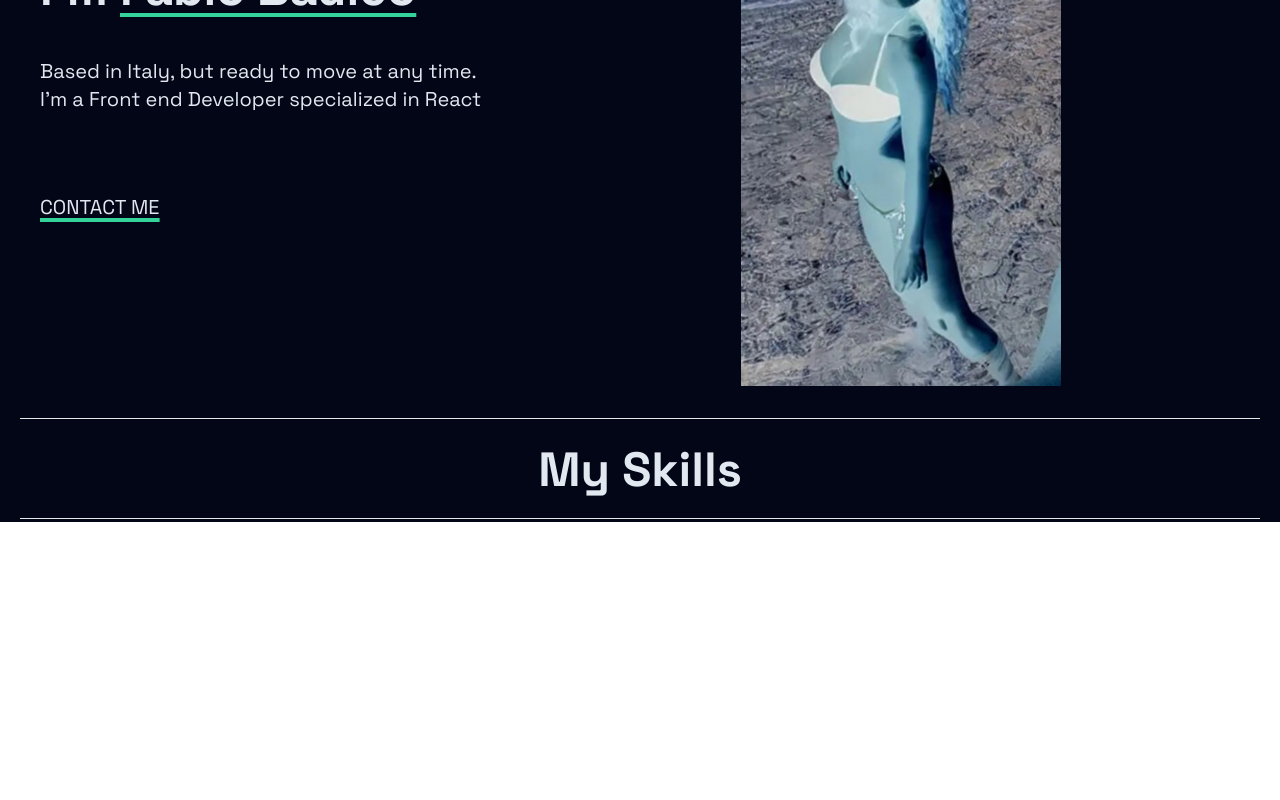
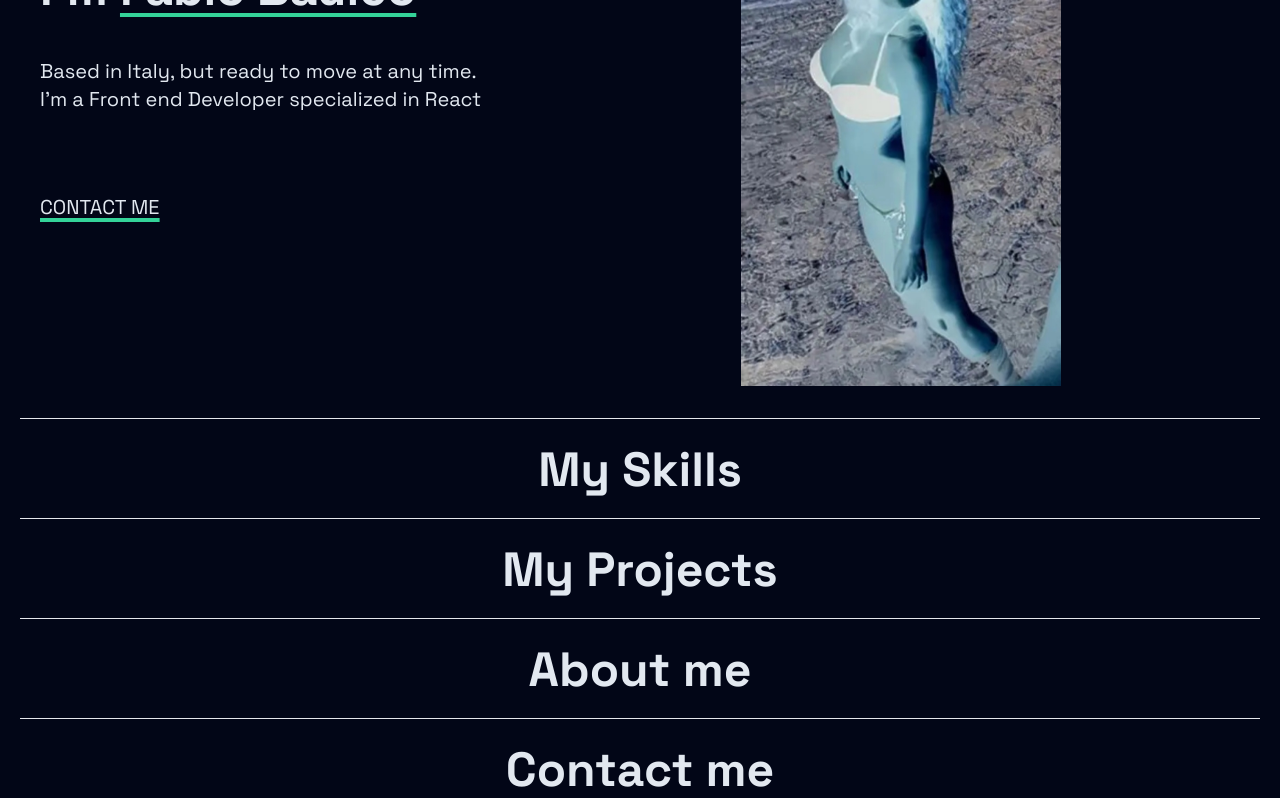
Before and after one commit to FabioDev86/my_new_portfolio, a Next.js app: page / in a window 1280 px wide. Shown: the part 252-1052 px from the top of the page. Before the commit the page ends 800 px from the top, so only its background shows below. Built offline with nearby package versions, Linux system fonts and the light colour scheme.

Commit message:
added all sections

```diff
--- a/src/app/page.js
+++ b/src/app/page.js
@@ -1,5 +1,8 @@
+import About from "@/components/About";
+import Contact from "@/components/Contact";
 import Header from "@/components/Header";
 import Hero from "@/components/Hero";
+import Projects from "@/components/Projects";
 import Skills from "@/components/Skills";
 
 export default function Home() {
@@ -10,6 +13,11 @@ export default function Home() {
       <hr className="h-1 m-5"/>
       <Skills />
       <hr className="h-1 m-5"/>
+      <Projects />
+      <hr className="h-1 m-5"/>
+      <About />
+      <hr className="h-1 m-5"/>
+      <Contact />
     </main>
   )
 }
--- /dev/null
+++ b/src/components/About.jsx
@@ -0,0 +1,7 @@
+export default function About(){
+    return(
+        <div>
+            <h1 className="dark:text-slate-200 text-3xl md:text-4xl lg:text-5xl py-1 font-bold sm:mx-10 z-10">About me</h1>
+        </div>
+    );
+}
--- /dev/null
+++ b/src/components/Contact.jsx
@@ -0,0 +1,7 @@
+export default function Contact(){
+    return(
+        <div>
+            <h1 className="dark:text-slate-200 text-3xl md:text-4xl lg:text-5xl py-1 font-bold sm:mx-10 z-10">Contact me</h1>
+        </div>
+    );
+}
--- /dev/null
+++ b/src/components/Projects.jsx
@@ -0,0 +1,7 @@
+export default function Projects(){
+    return(
+        <div>
+            <h1 className="dark:text-slate-200 text-3xl md:text-4xl lg:text-5xl py-1 font-bold sm:mx-10 z-10">My Projects</h1>
+        </div>
+    );
+}
```
